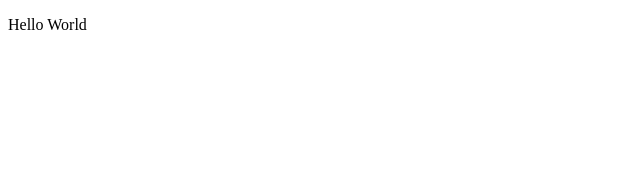
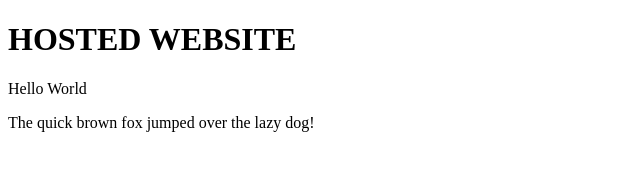
Before and after one commit to Arnold208/my-first-html-project, a plain HTML site: page index.html in a window 1280 px wide. Shown: the whole page, without its empty margins (0-640 px from the left). Drawn offline with Linux system fonts and the light colour scheme.

Commit message:
I edited the index.html page

```diff
--- a/index.html
+++ b/index.html
@@ -6,6 +6,8 @@
     <title>My First Html</title>
 </head>
 <body>
+    <h1>HOSTED WEBSITE</h1>
     <p>Hello World</p>
+    <p>The quick brown fox jumped over the lazy dog!</p>
 </body>
 </html>
```
